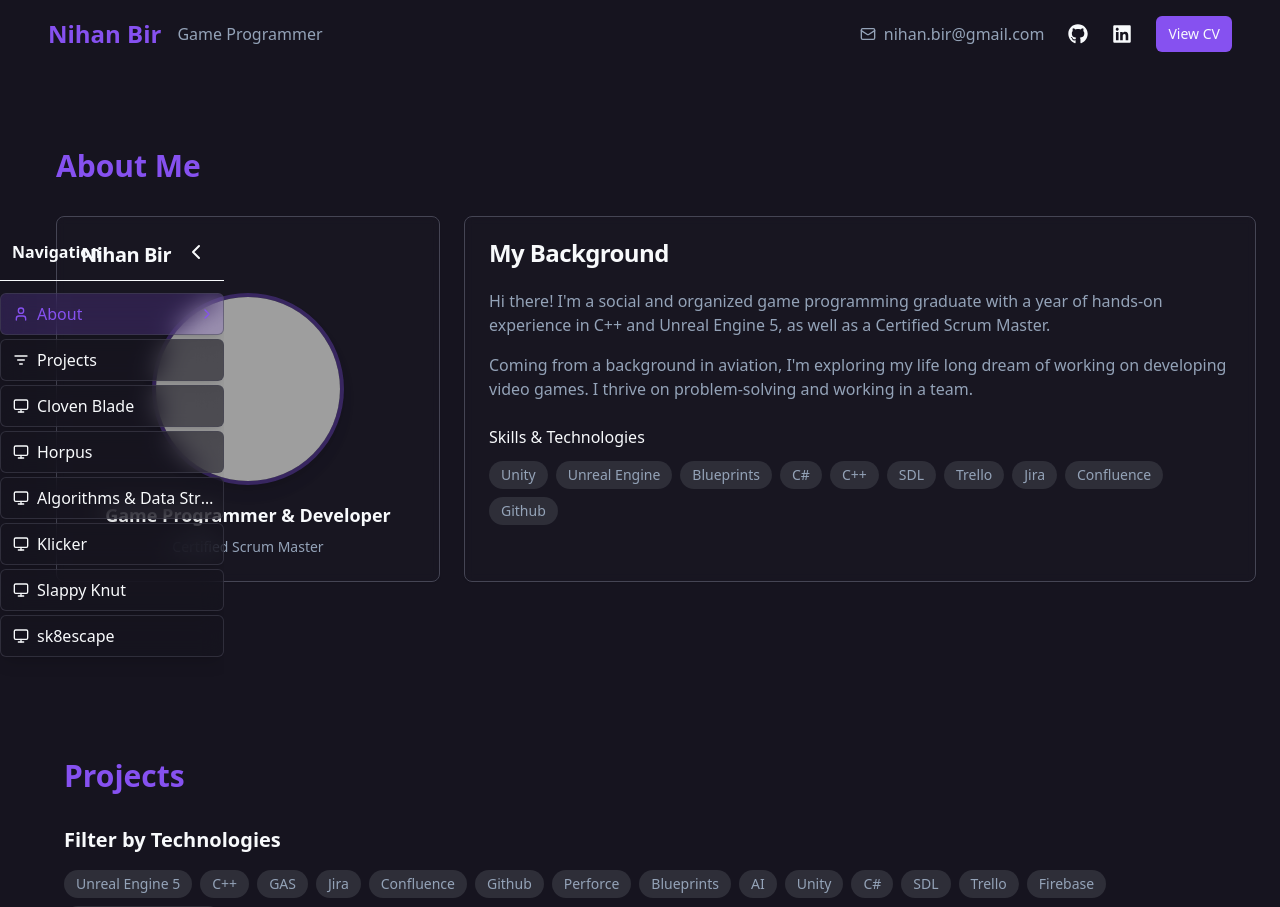
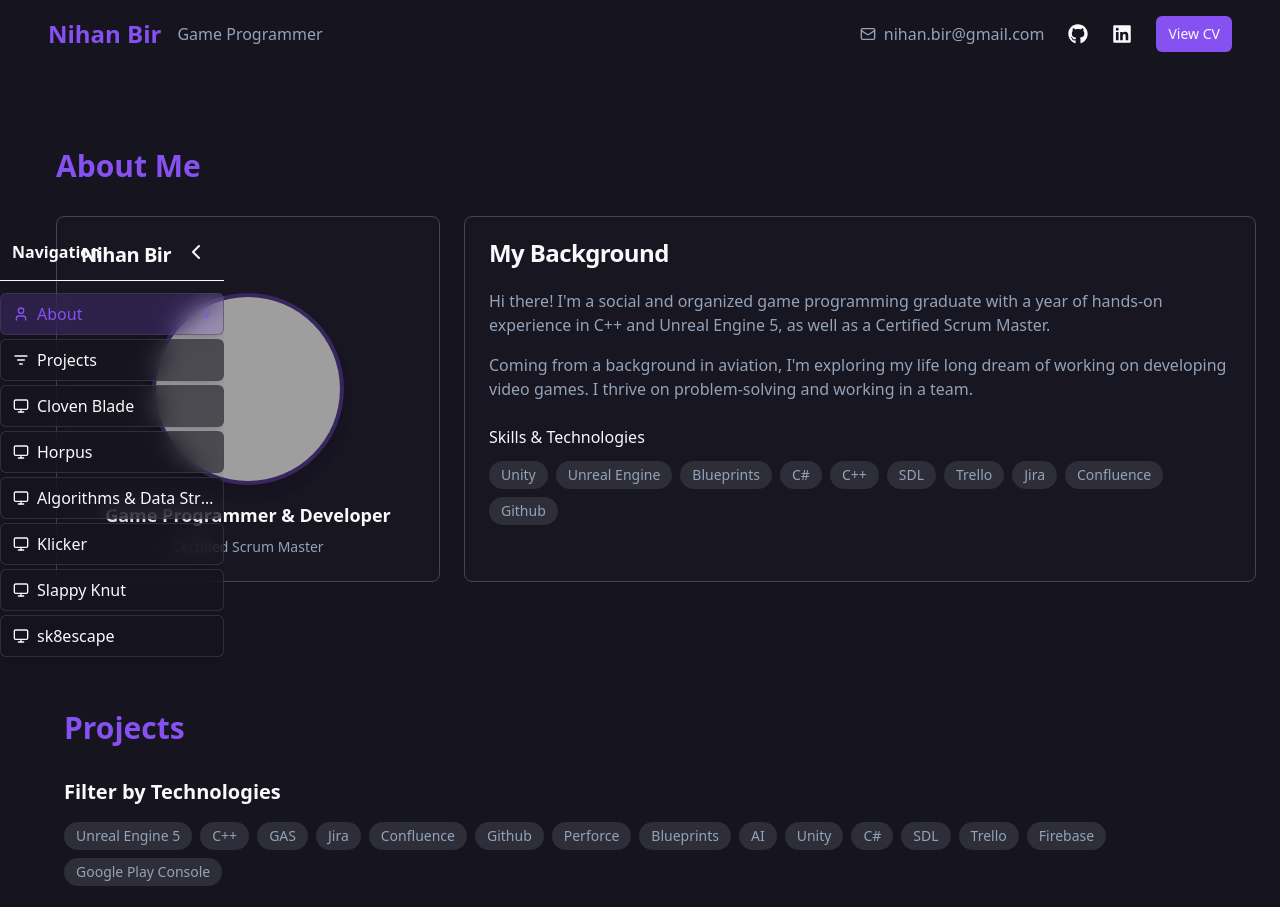
Before and after one commit to nihanbir/portfolio-website, a React (Vite) app: page / in a window 1280 px wide. Shown: the top 907 px of the page. Built offline with nearby package versions, Linux system fonts and the light colour scheme; grey boxes are pictures that could not be loaded.

Commit message:
Update Index.tsx

```diff
--- a/src/pages/Index.tsx
+++ b/src/pages/Index.tsx
@@ -94,8 +94,7 @@ const Index = () => {
                     <section id="projects" className="py-12">
                         <div className="flex-1 px-4 md:px-8">
                             <div className="mb-8">
-                                <section id="projectFilter" className="py-12">
-
+                                <section id="projectFilter">
                                     <ProjectFilter
                                         technologies={allTechnologies}
                                         selectedTechs={selectedTechs}
@@ -103,7 +102,6 @@ const Index = () => {
                                     />
                                 </section>
                             </div>
-
                             <div className="space-y-8">
                             {filteredProjects.length > 0 ? (
                                     filteredProjects.map((project) => (
```
